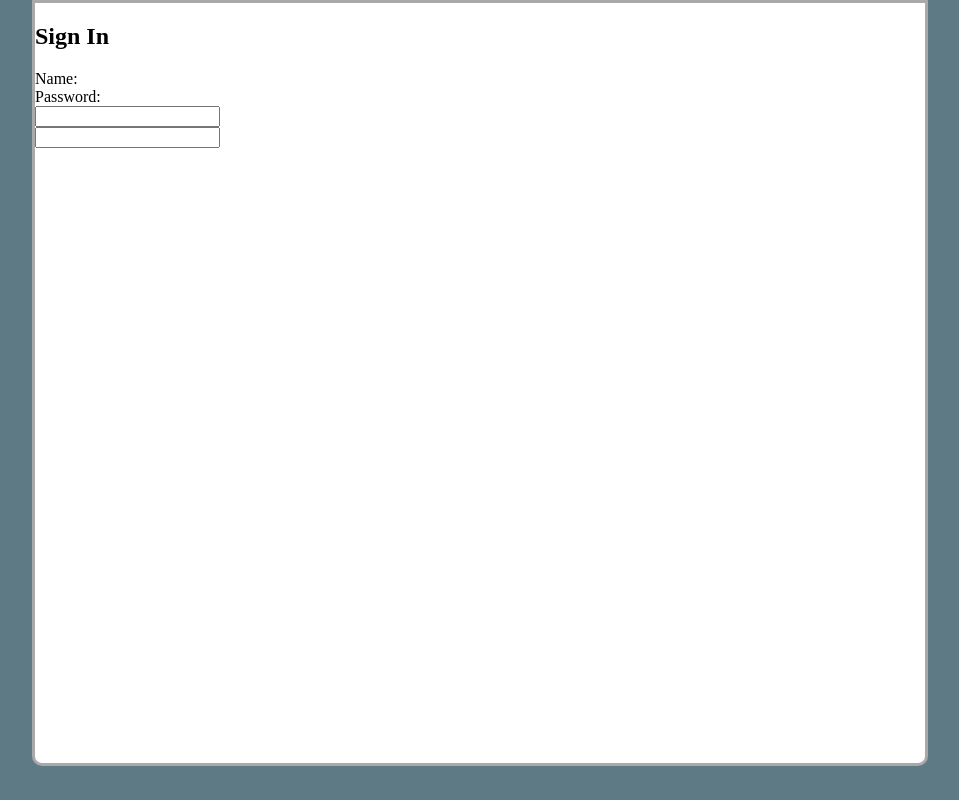
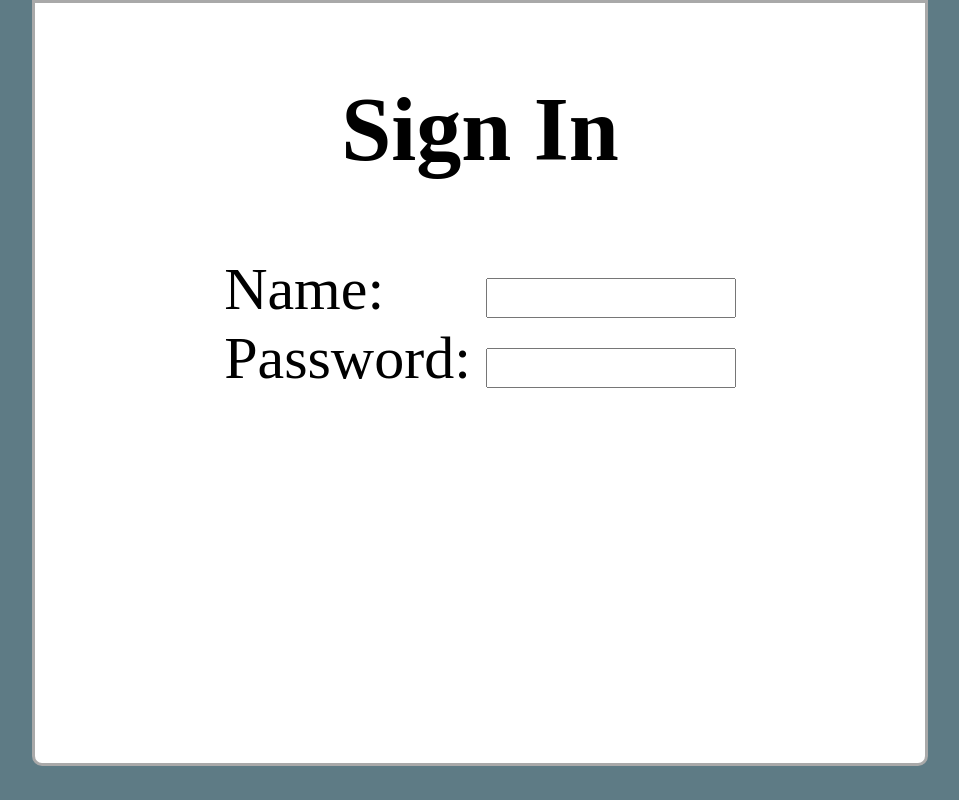
Before and after one commit to greensr76/PlsFundUs, a PHP site: page /login.html in a window 1280 px wide. Shown: the whole page, without its empty margins (160-1119 px from the left). Run offline with PHP 8.4, Linux system fonts and the light colour scheme.

Commit message:
Update style.css

```diff
--- a/css/style.css
+++ b/css/style.css
@@ -9,6 +9,34 @@ body {
     height: 95%;
     border: 3px solid darkgray;
     border-radius: 0px 0px 10px 10px;
+}
+
+.login {
+  text-align: center;
+  font-size: 60px;
+  clear: both;
+}
+
+#labels{
+  text-align: left;
+  display: inline-block;
+
+}
+
+#inputs {
+  text-align: left;
+  display: inline-block;
+
+}
+
+.loginInput{
+  height: 20px;
+  margin-bottom: 30px;
+  width:250px;
+  height:40px;
+  float-right;
+  font-size: 30px;
+
 }
 
 .nav {
```
